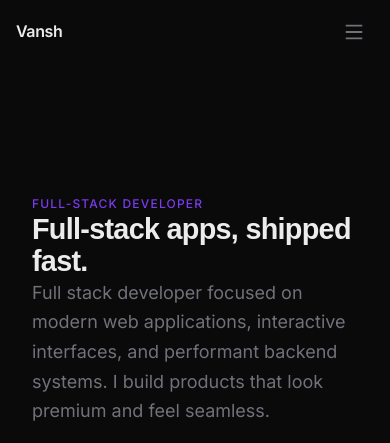
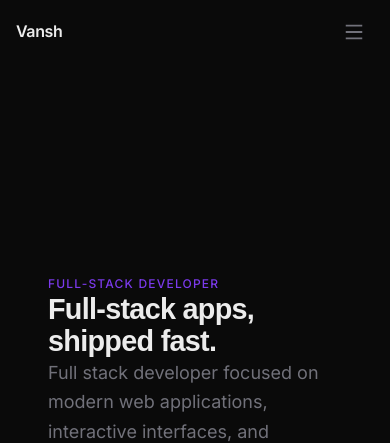
Before and after one commit to VanshRathor20/Portfolio, a React (Vite) app: page / in a window 390 px wide. Shown: the top 443 px of the page. Built offline with nearby package versions, Linux system fonts and the light colour scheme; a web font is replaced by a local one.

Commit message:
nav bar links

```diff
--- a/src/components/layout/Navbar.jsx
+++ b/src/components/layout/Navbar.jsx
@@ -3,11 +3,12 @@ import { RiMenuLine, RiCloseLine } from "react-icons/ri";
 import Container from "./Container";
 
 const NAV_LINKS = [
-  { label: "About", href: "#about" },
-  { label: "Projects", href: "#projects" },
-  { label: "Skills", href: "#skills" },
-  { label: "Experience", href: "#experience" },
-  { label: "Contact", href: "#contact" },
+  { label: "Home", id: "home" },
+  { label: "About", id: "about" },
+  { label: "Skills", id: "skills" },
+  { label: "Projects", id: "projects" },
+  { label: "Experience", id: "experience" },
+  { label: "Contact", id: "contact" },
 ];
 
 const Navbar = () => {
@@ -29,20 +30,50 @@ const Navbar = () => {
   }, [mobileOpen]);
 
   const closeMobile = () => setMobileOpen(false);
+  const scrollTo = (id) => {
+    const el = document.getElementById(id);
+    if (el) el.scrollIntoView({ behavior: "smooth" });
+  };
+  const navLinkStyle = {
+    color: "#A1A1AA",
+    textDecoration: "none",
+    fontSize: "14px",
+    fontFamily: "Inter, sans-serif",
+    cursor: "pointer",
+    transition: "color 0.2s",
+  };
 
   return (
     <header className={`navbar ${scrolled ? "is-scrolled" : ""}`}>
       <Container className="navbar-container">
         <nav className="navbar-inner" aria-label="Main navigation">
-          <a href="#hero" className="navbar-logo" onClick={closeMobile}>
+          <span
+            className="navbar-logo"
+            style={{ cursor: "pointer" }}
+            onClick={() => {
+              scrollTo("home");
+              closeMobile();
+            }}
+          >
             Vansh
-          </a>
+          </span>
 
           <div className="navbar-links">
             {NAV_LINKS.map((link) => (
-              <a key={link.href} href={link.href} className="nav-link">
+              <span
+                key={link.id}
+                className="nav-link"
+                onClick={() => scrollTo(link.id)}
+                style={navLinkStyle}
+                onMouseEnter={(e) => {
+                  e.currentTarget.style.color = "#fff";
+                }}
+                onMouseLeave={(e) => {
+                  e.currentTarget.style.color = "#A1A1AA";
+                }}
+              >
                 {link.label}
-              </a>
+              </span>
             ))}
           </div>
 
@@ -62,14 +93,23 @@ const Navbar = () => {
         <Container className="navbar-container">
           <div className="navbar-mobile-inner">
             {NAV_LINKS.map((link) => (
-              <a
-                key={link.href}
-                href={link.href}
+              <span
+                key={link.id}
                 className="nav-link-mobile"
-                onClick={closeMobile}
+                style={navLinkStyle}
+                onClick={() => {
+                  scrollTo(link.id);
+                  closeMobile();
+                }}
+                onMouseEnter={(e) => {
+                  e.currentTarget.style.color = "#fff";
+                }}
+                onMouseLeave={(e) => {
+                  e.currentTarget.style.color = "#A1A1AA";
+                }}
               >
                 {link.label}
-              </a>
+              </span>
             ))}
           </div>
         </Container>
--- a/src/components/sections/Hero.jsx
+++ b/src/components/sections/Hero.jsx
@@ -1,5 +1,4 @@
 import { motion, useReducedMotion } from "framer-motion";
-import Container from "../layout/Container";
 import Button from "../ui/Button";
 import { easeOut, transition } from "../../lib/motion";
 import Robo from "../ui/Robo";
@@ -24,8 +23,21 @@ const Hero = () => {
       };
 
   return (
-    <section id="hero" className="hero">
-      <Container>
+    <section id="home" className="hero">
+      <div
+        style={{
+          minHeight: "100vh",
+          display: "flex",
+          alignItems: "center",
+          paddingTop: "80px",
+          paddingBottom: "40px",
+          paddingLeft: "48px",
+          paddingRight: "48px",
+          maxWidth: "1100px",
+          margin: "0 auto",
+          width: "100%",
+        }}
+      >
         <div className="hero-grid">
           <motion.div className="hero-content stack-lg" {...anim}>
             <p className="text-label">FULL-STACK DEVELOPER</p>
@@ -58,7 +70,7 @@ const Hero = () => {
             </div>
           </motion.div>
         </div>
-      </Container>
+      </div>
     </section>
   );
 };
--- a/src/components/sections/Projects.jsx
+++ b/src/components/sections/Projects.jsx
@@ -449,6 +449,7 @@ const Projects = () => {
 
   return (
     <section
+      id="projects"
       className="projects-section"
       style={{
         background: "#0C0C0C",
--- /dev/null
+++ b/src/index.css
@@ -0,0 +1,49 @@
+/* ===== GLOBAL MARGIN FIX ===== */
+.max-w-6xl,
+.max-w-5xl,
+.max-w-4xl {
+  max-width: 1100px !important;
+  padding-left: 32px !important;
+  padding-right: 32px !important;
+}
+
+/* ===== HERO SECTION ===== */
+/* Push hero content up and center it */
+section:first-of-type {
+  padding-top: 0 !important;
+  min-height: 100vh;
+  display: flex;
+  align-items: center;
+}
+
+/* ===== ABOUT SECTION ===== */
+/* Heading appears twice — fix */
+.about-layout h2:first-child {
+  display: none;
+}
+
+/* ===== TIMELINE FIX ===== */
+/* Center line position */
+.timeline-center-line {
+  left: 50% !important;
+}
+
+/* ===== GLOBAL SECTION SPACING ===== */
+section {
+  padding-left: 32px !important;
+  padding-right: 32px !important;
+}
+
+/* ===== MOBILE ===== */
+@media (max-width: 768px) {
+  section {
+    padding-left: 16px !important;
+    padding-right: 16px !important;
+  }
+
+  .max-w-6xl,
+  .max-w-5xl {
+    padding-left: 16px !important;
+    padding-right: 16px !important;
+  }
+}
```
